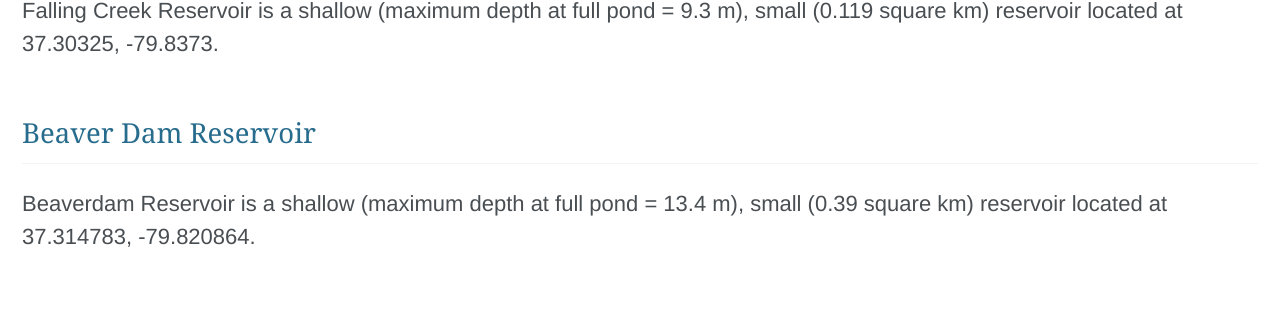
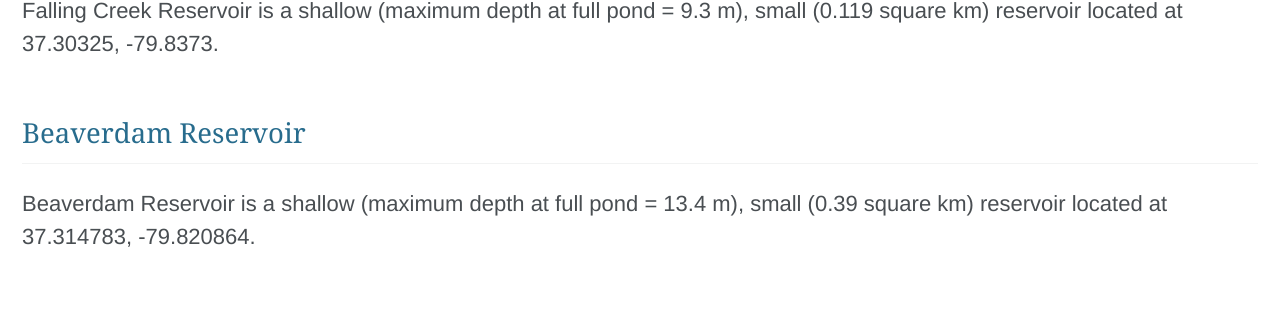
Before and after one commit to LTREB-reservoirs/LTREB-reservoirs.github.io, a Jekyll site: the page built from _pages/reservoirs.md, in a window 1280 px wide. Shown: the part 665-977 px from the top of the page. Built offline with Jekyll 4.4.1, drawn with Linux system fonts in a browser that asks for light colours; cached includes are drawn as plain includes; nearby versions of some CDN libraries.

Commit message:
Update reservoirs.md

```diff
--- a/_pages/reservoirs.md
+++ b/_pages/reservoirs.md
@@ -10,7 +10,7 @@ Our ecosystem monitoring and forecasting program is focused on two drinking wate
 ## Falling Creek Reservoir
 Falling Creek Reservoir is a shallow (maximum depth at full pond = 9.3 m), small (0.119 square km) reservoir located at 37.30325, -79.8373.
 
-## Beaver Dam Reservoir
+## Beaverdam Reservoir
 Beaverdam Reservoir is a shallow (maximum depth at full pond = 13.4 m), small (0.39 square km) reservoir located at 37.314783, -79.820864.
 
 ## Tunnel Branch
```
